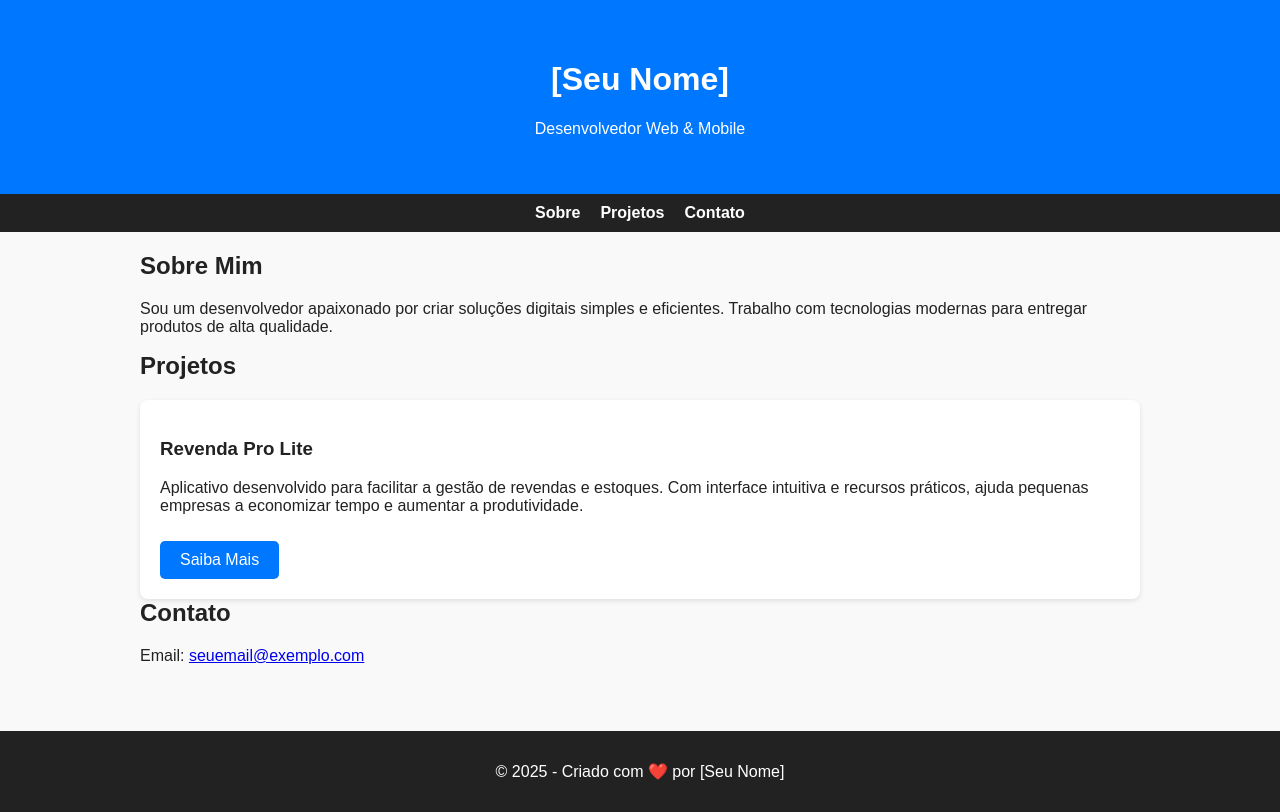
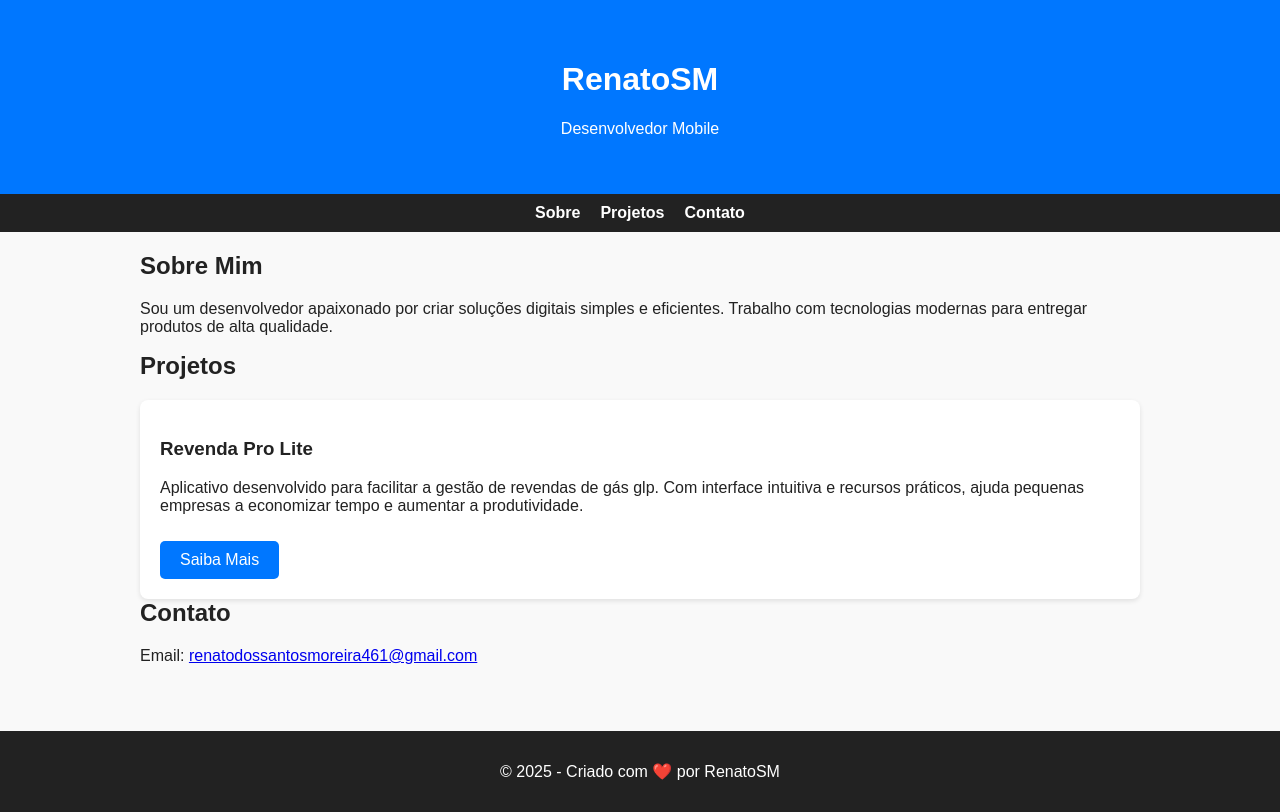
Before and after one commit to RSM461/rsm461.github.io, a plain HTML site: page index.html in a window 1280 px wide. Drawn offline with Linux system fonts and the light colour scheme.

Commit message:
Update index.html

```diff
--- a/index.html
+++ b/index.html
@@ -3,14 +3,14 @@
 <head>
   <meta charset="UTF-8" />
   <meta name="viewport" content="width=device-width, initial-scale=1.0"/>
-  <title>Portfólio - [Seu Nome]</title>
+  <title>Portfólio - RenatoSM</title>
   <link rel="stylesheet" href="style.css"/>
 </head>
 <body>
   <header>
     <div class="container">
-      <h1>[Seu Nome]</h1>
-      <p>Desenvolvedor Web & Mobile</p>
+      <h1>RenatoSM</h1>
+      <p>Desenvolvedor Mobile</p>
     </div>
   </header>
 
@@ -32,19 +32,19 @@
       <h2>Projetos</h2>
       <div class="card">
         <h3>Revenda Pro Lite</h3>
-        <p>Aplicativo desenvolvido para facilitar a gestão de revendas e estoques. Com interface intuitiva e recursos práticos, ajuda pequenas empresas a economizar tempo e aumentar a produtividade.</p>
+        <p>Aplicativo desenvolvido para facilitar a gestão de revendas de gás glp. Com interface intuitiva e recursos práticos, ajuda pequenas empresas a economizar tempo e aumentar a produtividade.</p>
         <a href="#" class="btn">Saiba Mais</a>
       </div>
     </section>
 
     <section id="contato">
       <h2>Contato</h2>
-      <p>Email: <a href="mailto:seuemail@exemplo.com">seuemail@exemplo.com</a></p>
+      <p>Email: <a href="mailto:renatodossantosmoreira461@gmail.com">renatodossantosmoreira461@gmail.com</a></p>
     </section>
   </main>
 
   <footer>
-    <p>© 2025 - Criado com ❤️ por [Seu Nome]</p>
+    <p>© 2025 - Criado com ❤️ por RenatoSM</p>
   </footer>
 </body>
 </html>
```
